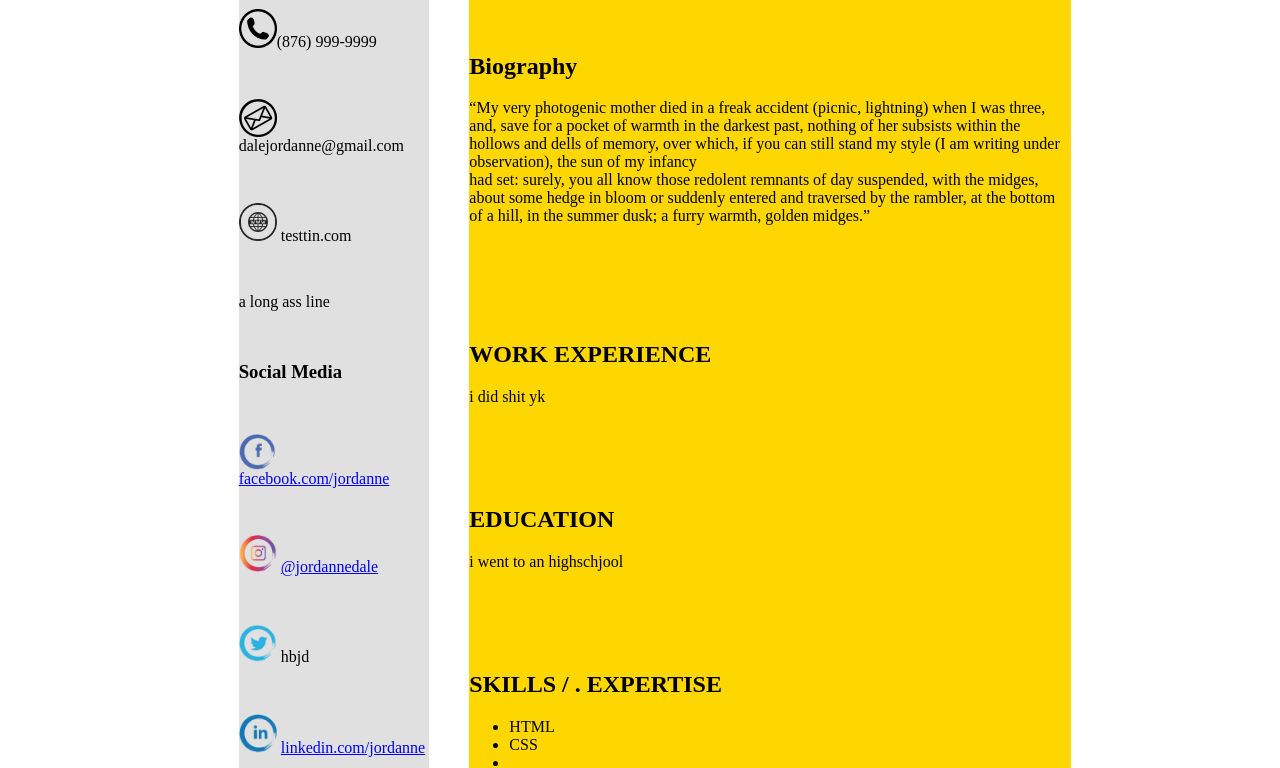
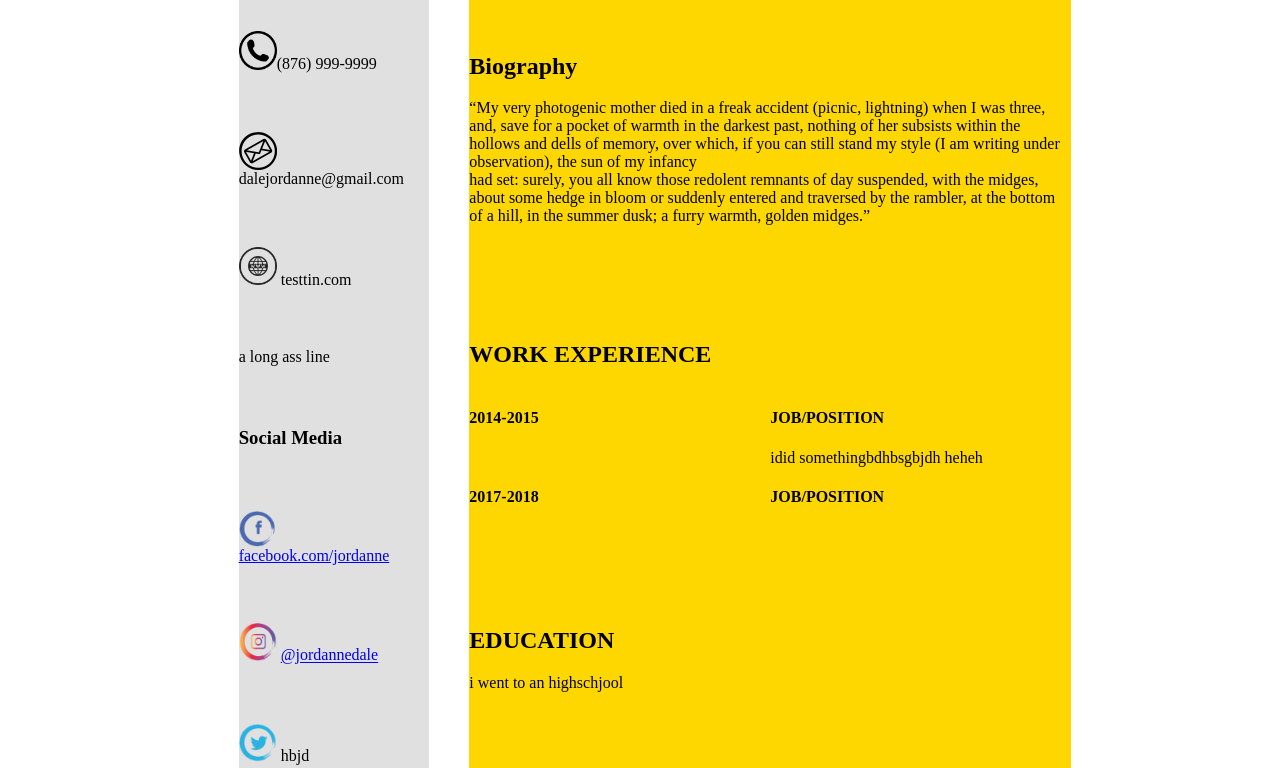
Before and after one commit to jjdale1999/jjdale1999.github.io, a plain HTML site: page index.html in a window 1280 px wide. Shown: the part 332-1100 px from the top of the page. Drawn offline with Linux system fonts and the light colour scheme.

Commit message:
work experience layout using css grid

```diff
--- a/index.html
+++ b/index.html
@@ -42,8 +42,23 @@
             </div>
 
             <div id="workexperience">
-                <h2> WORK EXPERIENCE</h2>
-        i did shit yk
+                <h2 id="workexp"> WORK EXPERIENCE</h2>
+                <div id="date">
+                    <h4 > 2014-2015 </h4>
+                    <br>
+<h4 >2017-2018</h4>
+                </div>
+                <div id="position">
+                                <h4>JOB/POSITION </h4>
+                    <p> idid somethingbdhbsgbjdh heheh</p>
+                                <h4>JOB/POSITION </h4>
+
+
+
+                </div>
+
+
+
             </div>
 
             <div id="education">
--- a/styles.css
+++ b/styles.css
@@ -48,12 +48,29 @@
     background-color: gold;
 }
 
-.comtentinfo.biography{
-
-    grid-area: main;
+#biography{
 
 }
 
 img{
     width: 20%;
 }
+
+#workexperience{
+    display: grid;
+    grid-template-columns: 5fr 5fr;
+    grid-template-areas: "workexperience . "
+        "date position" ;
+
+}
+#date{
+    grid-area:date;
+
+}
+#position{
+    grid-area:position;
+}
+
+#workexp{
+    grid-area:workexperience;
+}
```
